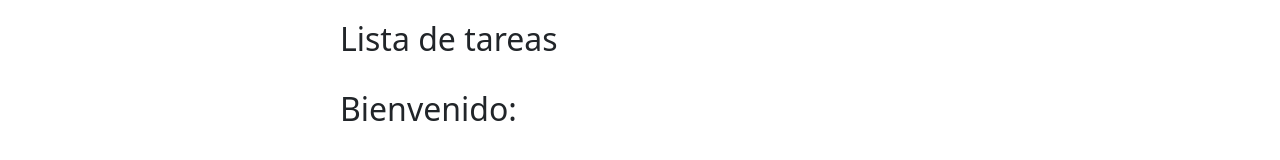
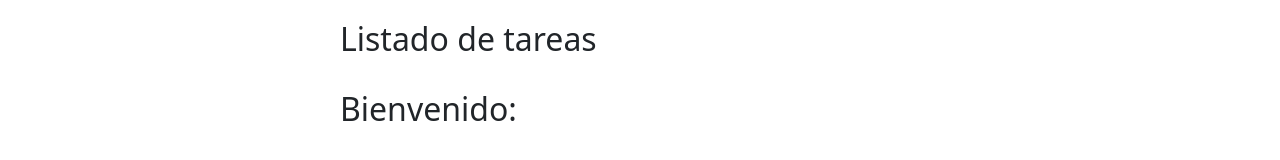
Before and after one commit to AlexanderRomeroSuarez/webProyecto, an Angular app: page /tareas in a window 1280 px wide. Shown: the top 160 px of the page. Built offline with nearby package versions, Linux system fonts and the light colour scheme.

Commit message:
Se subieron cambios hoy 17 del 11 del 2024

```diff
--- a/src/app/agregar-datos/agregar-datos.component.html
+++ b/src/app/agregar-datos/agregar-datos.component.html
@@ -1,5 +1,5 @@
 <div class="container">
-    <h2>Lista de tareas</h2><br/>
+    <h2>Listado de tareas</h2><br/>
     <h2>Bienvenido: {{nombre}}</h2><br/>
     <form [formGroup]="formGroup" (ngSubmit)="addItem()">
       <div class="form-group row">
@@ -13,5 +13,5 @@
       </div>
 
     </form>
-
+    <!-- esto se va a fusionar con la rama main -->
   </div>
--- a/src/app/agregar-datos/agregar-datos.component.ts
+++ b/src/app/agregar-datos/agregar-datos.component.ts
@@ -25,9 +25,7 @@ export class AgregarDatosComponent implements  AfterViewInit {
   get tarea (): FormControl<string | any>{
     return this.formGroup.controls.tarea;
   }
-  ngAfterViewInit(){
-    //this.nombre= this.childComponent.userName;
-  }
+
   addItem() {
     if (this.formGroup.valid) {
       const newItemValue = this.formGroup.get('tarea')!.value;
--- a/src/app/app.component.ts
+++ b/src/app/app.component.ts
@@ -10,5 +10,5 @@ import { RouterOutlet } from '@angular/router';
   styleUrls: ['./app.component.scss']
 })
 export class AppComponent {
-  title = 'webPage';
+  title = 'web-Page';
 }
--- a/src/app/loguin/loguin.component.ts
+++ b/src/app/loguin/loguin.component.ts
@@ -31,7 +31,7 @@ export class LoguinComponent {
     if (this.formGroup.valid) {
       // Realizar la validación personalizada aquí
       if (this.customValidation(this.userName, this.password)) {
-        console.log("Inicio de sesión exitoso");
+        console.log("sesión iniciadoa con éxito");
         this._route.navigate(['./tareas']);
       } else {
         this._errorMessage = 'Usuario o contraseña incorrectos';
```
